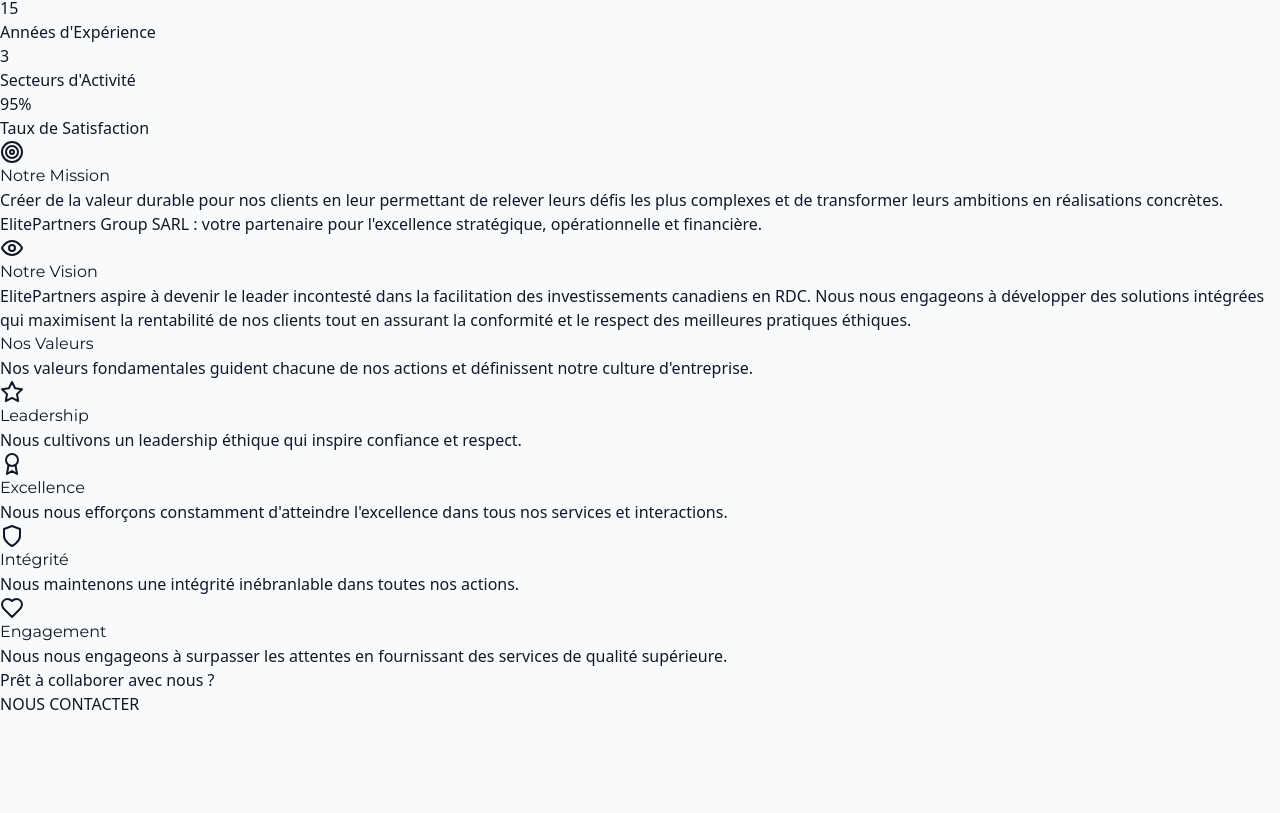
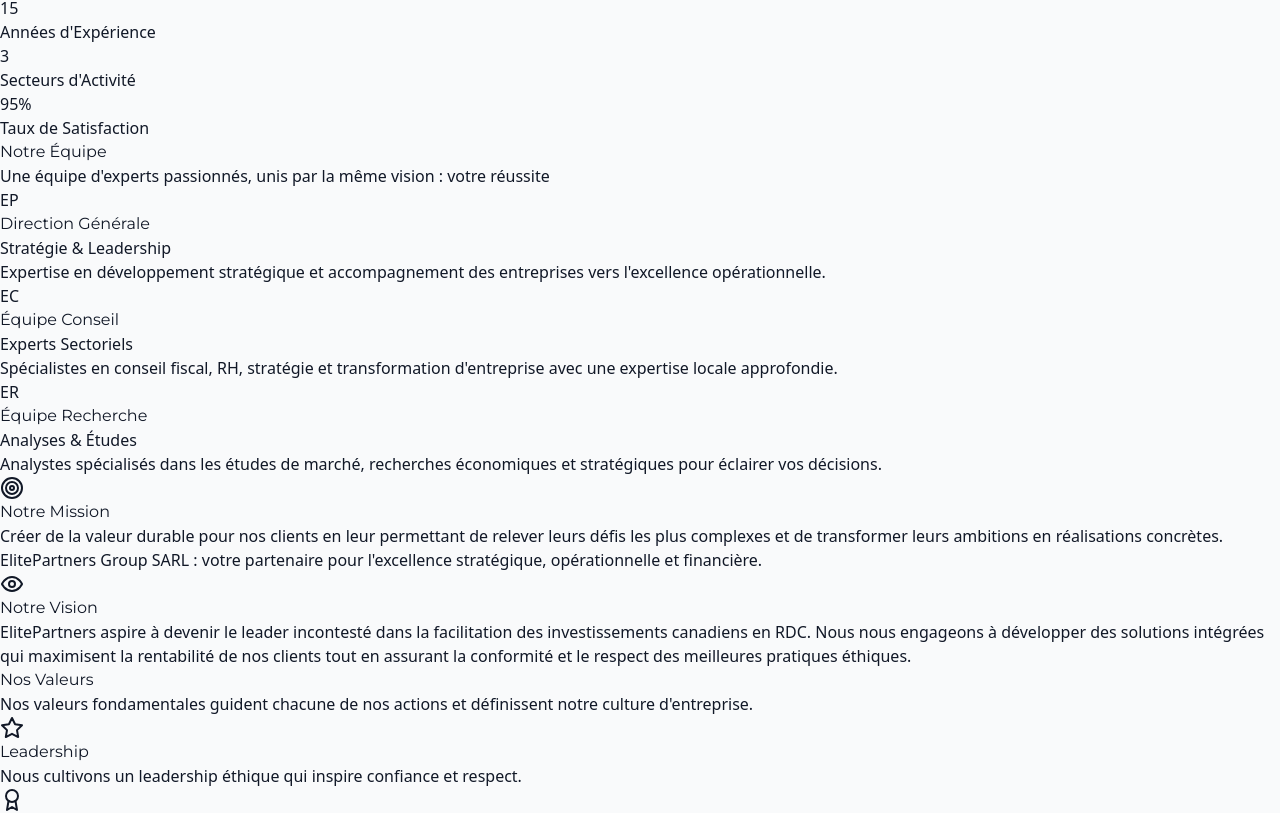
Before and after one commit to DigitariaWebs/elitepartners, a React (Vite) app: page /about in a window 1280 px wide. Shown: the part 1955-2768 px from the top of the page. Built offline with nearby package versions, Linux system fonts and the light colour scheme.

Commit message:
refactor: Update company name and legal information across the application, enhance footer and navbar translations, and improve UI elements in various sections

```diff
--- a/src/components/Footer.tsx
+++ b/src/components/Footer.tsx
@@ -43,13 +43,21 @@
               className="lg:col-span-1"
             >
               <div className="mb-6">
-                <img
-                  src={CONTACT_INFO.logo}
-                  alt="Eliteparners Logo"
-                  className="h-16 w-auto mb-4"
-                />
+                <div className="flex items-center space-x-2 mb-4">
+                  <img
+                    src={CONTACT_INFO.logo}
+                    alt="ElitePartners Group SARL Logo"
+                    className="h-14 w-auto"
+                  />
+                  <span className="font-semibold text-sm leading-tight hidden md:inline-block">
+                    ElitePartners Group <abbr title={t('footer.legal.sarl') || (CONTACT_INFO.legalFormLongFr + ' / ' + CONTACT_INFO.legalFormLongEn)} className="no-underline border-b border-dotted cursor-help">SARL</abbr>
+                  </span>
+                </div>
                 <p className="text-gray-300 text-sm leading-relaxed">
                   {t("footer.company.description")}
+                </p>
+                <p className="text-gray-500 text-xs mt-2">
+                  {t('footer.legal.full')}
                 </p>
               </div>
 
--- a/src/constants/index.ts
+++ b/src/constants/index.ts
@@ -1,8 +1,8 @@
 export const SITE_CONFIG = {
-  name: 'Eliteparners RDC',
+  name: 'ElitePartners Group SARL',
   description: 'Votre partenaire de confiance pour l\'excellence et l\'innovation en République Démocratique du Congo',
   url: 'https://elitepartners-rdc.com',
-  author: 'Eliteparners RDC',
+  author: 'ElitePartners Group SARL',
 };
 
 // Note: NAVIGATION_ITEMS will be handled by the LanguageContext
@@ -37,6 +37,9 @@
 ];
 
 export const CONTACT_INFO = {
+  legalName: 'ElitePartners Group SARL',
+  legalFormLongFr: 'Société à Responsabilité Limitée',
+  legalFormLongEn: 'Limited Liability Company',
   address: 'No. 1 Avenue Tombalbaye, Local 307, Kinshasa-Gombe, DRC',
   email: 'contact@elitepartners-rdc.com',
   phones: ['+243 991 222 231', '+243 819 740 681'],
--- a/src/pages/About.tsx
+++ b/src/pages/About.tsx
@@ -129,13 +129,22 @@
               viewport={{ once: true }}
               transition={{ duration: 0.6, ease: "easeOut" }}
               className="lg:col-span-2 space-y-8"
+              id="whoweare"
             >
               <div className="prose prose-lg max-w-none">
                 <h3 className="text-3xl font-bold text-gray-900 mb-6 leading-tight font-montserrat">
                   Qui sommes-nous ?
                 </h3>
                 <p className="text-xl text-gray-700 leading-relaxed mb-6">
-                  ElitePartners Group est un cabinet de conseil en stratégie et performance, nous intervenons pour le compte d'entreprises et d'organisations pour des missions de conseil stratégique, opérationnel et financier. Nous capitalisons sur notre signature unique : une connaissance intime des enjeux et des écosystèmes locaux, combinée à la maîtrise des standards internationaux les plus exigeants, garantissant ainsi des solutions à haute valeur ajoutée, pertinentes et immédiatement opérationnelles.
+                  ElitePartners Group est un cabinet de conseil en stratégie et
+                  performance, nous intervenons pour le compte d'entreprises et
+                  d'organisations pour des missions de conseil stratégique,
+                  opérationnel et financier. Nous capitalisons sur notre
+                  signature unique : une connaissance intime des enjeux et des
+                  écosystèmes locaux, combinée à la maîtrise des standards
+                  internationaux les plus exigeants, garantissant ainsi des
+                  solutions à haute valeur ajoutée, pertinentes et immédiatement
+                  opérationnelles.
                 </p>
                 <div className="grid grid-cols-1 md:grid-cols-2 gap-8 mt-8">
                   <div className="border-l-4 border-blue-600 pl-6">
@@ -207,6 +216,98 @@
             </motion.div>
           </div>
 
+          {/* Notre Équipe Section */}
+          <motion.div
+            initial={{ opacity: 0, y: 30 }}
+            whileInView={{ opacity: 1, y: 0 }}
+            viewport={{ once: true }}
+            transition={{ duration: 0.6, ease: "easeOut" }}
+            className="mb-20"
+            id="team"
+          >
+            <div className="text-center mb-16">
+              <h3 className="text-3xl font-bold text-gray-900 mb-4 font-montserrat">
+                Notre Équipe
+              </h3>
+              <p className="text-xl text-gray-600 max-w-3xl mx-auto">
+                Une équipe d'experts passionnés, unis par la même vision : votre
+                réussite
+              </p>
+            </div>
+
+            <div className="grid grid-cols-1 md:grid-cols-2 lg:grid-cols-3 gap-8">
+              {/* Team Member 1 */}
+              <motion.div
+                initial={{ opacity: 0, scale: 0.9 }}
+                whileInView={{ opacity: 1, scale: 1 }}
+                viewport={{ once: true }}
+                transition={{ duration: 0.5, ease: "easeOut" }}
+                className="bg-white rounded-lg shadow-lg p-6 text-center hover:shadow-xl transition-shadow duration-300"
+              >
+                <div className="w-24 h-24 bg-gradient-to-br from-violet-500 to-violet-700 rounded-full mx-auto mb-4 flex items-center justify-center">
+                  <span className="text-white text-2xl font-bold">EP</span>
+                </div>
+                <h4 className="text-xl font-bold text-gray-900 mb-2 font-montserrat">
+                  Direction Générale
+                </h4>
+                <p className="text-blue-600 font-semibold mb-3">
+                  Stratégie & Leadership
+                </p>
+                <p className="text-gray-600 text-sm">
+                  Expertise en développement stratégique et accompagnement des
+                  entreprises vers l'excellence opérationnelle.
+                </p>
+              </motion.div>
+
+              {/* Team Member 2 */}
+              <motion.div
+                initial={{ opacity: 0, scale: 0.9 }}
+                whileInView={{ opacity: 1, scale: 1 }}
+                viewport={{ once: true }}
+                transition={{ duration: 0.5, ease: "easeOut", delay: 0.1 }}
+                className="bg-white rounded-lg shadow-lg p-6 text-center hover:shadow-xl transition-shadow duration-300"
+              >
+                <div className="w-24 h-24 bg-gradient-to-br from-blue-500 to-blue-700 rounded-full mx-auto mb-4 flex items-center justify-center">
+                  <span className="text-white text-2xl font-bold">EC</span>
+                </div>
+                <h4 className="text-xl font-bold text-gray-900 mb-2 font-montserrat">
+                  Équipe Conseil
+                </h4>
+                <p className="text-blue-600 font-semibold mb-3">
+                  Experts Sectoriels
+                </p>
+                <p className="text-gray-600 text-sm">
+                  Spécialistes en conseil fiscal, RH, stratégie et
+                  transformation d'entreprise avec une expertise locale
+                  approfondie.
+                </p>
+              </motion.div>
+
+              {/* Team Member 3 */}
+              <motion.div
+                initial={{ opacity: 0, scale: 0.9 }}
+                whileInView={{ opacity: 1, scale: 1 }}
+                viewport={{ once: true }}
+                transition={{ duration: 0.5, ease: "easeOut", delay: 0.2 }}
+                className="bg-white rounded-lg shadow-lg p-6 text-center hover:shadow-xl transition-shadow duration-300"
+              >
+                <div className="w-24 h-24 bg-gradient-to-br from-green-500 to-green-700 rounded-full mx-auto mb-4 flex items-center justify-center">
+                  <span className="text-white text-2xl font-bold">ER</span>
+                </div>
+                <h4 className="text-xl font-bold text-gray-900 mb-2 font-montserrat">
+                  Équipe Recherche
+                </h4>
+                <p className="text-blue-600 font-semibold mb-3">
+                  Analyses & Études
+                </p>
+                <p className="text-gray-600 text-sm">
+                  Analystes spécialisés dans les études de marché, recherches
+                  économiques et stratégiques pour éclairer vos décisions.
+                </p>
+              </motion.div>
+            </div>
+          </motion.div>
+
           {/* Mission & Vision Section */}
           <div className="grid grid-cols-1 lg:grid-cols-2 gap-12 mb-20">
             {/* Mission */}
@@ -216,6 +317,7 @@
               viewport={{ once: true }}
               transition={{ duration: 0.5, ease: "easeOut" }}
               className="border-l-4 border-blue-600 pl-8"
+              id="mission"
             >
               <div className="flex items-start mb-6">
                 <div className="w-12 h-12 bg-blue-600 rounded-lg flex items-center justify-center mr-4 flex-shrink-0">
@@ -240,6 +342,7 @@
               viewport={{ once: true }}
               transition={{ duration: 0.5, ease: "easeOut" }}
               className="border-l-4 border-blue-600 pl-8"
+              id="vision"
             >
               <div className="flex items-start mb-6">
                 <div className="w-12 h-12 bg-blue-600 rounded-lg flex items-center justify-center mr-4 flex-shrink-0">
@@ -264,6 +367,7 @@
             whileInView={{ opacity: 1, y: 0 }}
             viewport={{ once: true }}
             transition={{ duration: 0.6, ease: "easeOut" }}
+            id="valeurs"
           >
             <div className="text-center mb-16">
               <h3 className="text-3xl font-bold text-gray-900 mb-4 font-montserrat">
--- a/src/sections/ContactForm.tsx
+++ b/src/sections/ContactForm.tsx
@@ -70,7 +70,7 @@
       href: CONTACT_INFO.linkedin,
       target: "_blank",
       content: (
-        <span className="text-slate-600 font-medium">Eliteparners Group</span>
+  <span className="text-slate-600 font-medium">ElitePartners Group SARL</span>
       ),
     },
   ];
--- a/src/sections/HeroSection.tsx
+++ b/src/sections/HeroSection.tsx
@@ -99,7 +99,7 @@
       >
         <motion.div variants={itemVariants} className="mb-6 sm:mb-8">
           <motion.h1
-            className="text-3xl sm:text-4xl md:text-6xl lg:text-7xl font-bold text-white mb-4 sm:mb-6 leading-tight"
+            className="text-3xl sm:text-4xl md:text-6xl lg:text-7xl font-bold text-white mb-4 sm:mb-6 leading-[1.15]"
             style={{ textShadow: '2px 2px 4px rgba(0,0,0,0.5)' }}
           >
             <motion.span
@@ -111,7 +111,8 @@
               {t('hero.title.part1')}
             </motion.span>
             <motion.span
-              className="block bg-gradient-to-r from-blue-400 to-purple-400 bg-clip-text text-transparent"
+              // Replaced dated gradient with solid modern accent color
+              className="block text-blue-400 pb-1 leading-normal drop-shadow-sm"
               initial={{ opacity: 0, x: 50 }}
               animate={{ opacity: 1, x: 0 }}
               transition={{ duration: 0.8, delay: 0.4 }}
@@ -152,7 +153,7 @@
           >
             <Button
               size="lg"
-              className="w-full sm:w-auto bg-gradient-to-r from-blue-600 to-purple-600 text-white border-0 shadow-xl hover:from-blue-700 hover:to-purple-700 px-6 sm:px-8 py-3 sm:py-4 text-base sm:text-lg font-semibold"
+              className="w-full sm:w-auto bg-blue-600 hover:bg-blue-700 text-white border-0 shadow-xl px-6 sm:px-8 py-3 sm:py-4 text-base sm:text-lg font-semibold transition-colors"
               onClick={() => {
                 const contactSection = document.getElementById('contact');
                 if (contactSection) {
```
Also changed, not shown: src/components/Navbar.tsx (+80 -49 lines), src/router/AppRouter.tsx (+69 -18 lines), src/sections/AcademySection.tsx (+9 -20 lines), src/sections/ServicesGrid.tsx (+5 -5 lines), src/contexts/en.json, src/contexts/fr.json.
